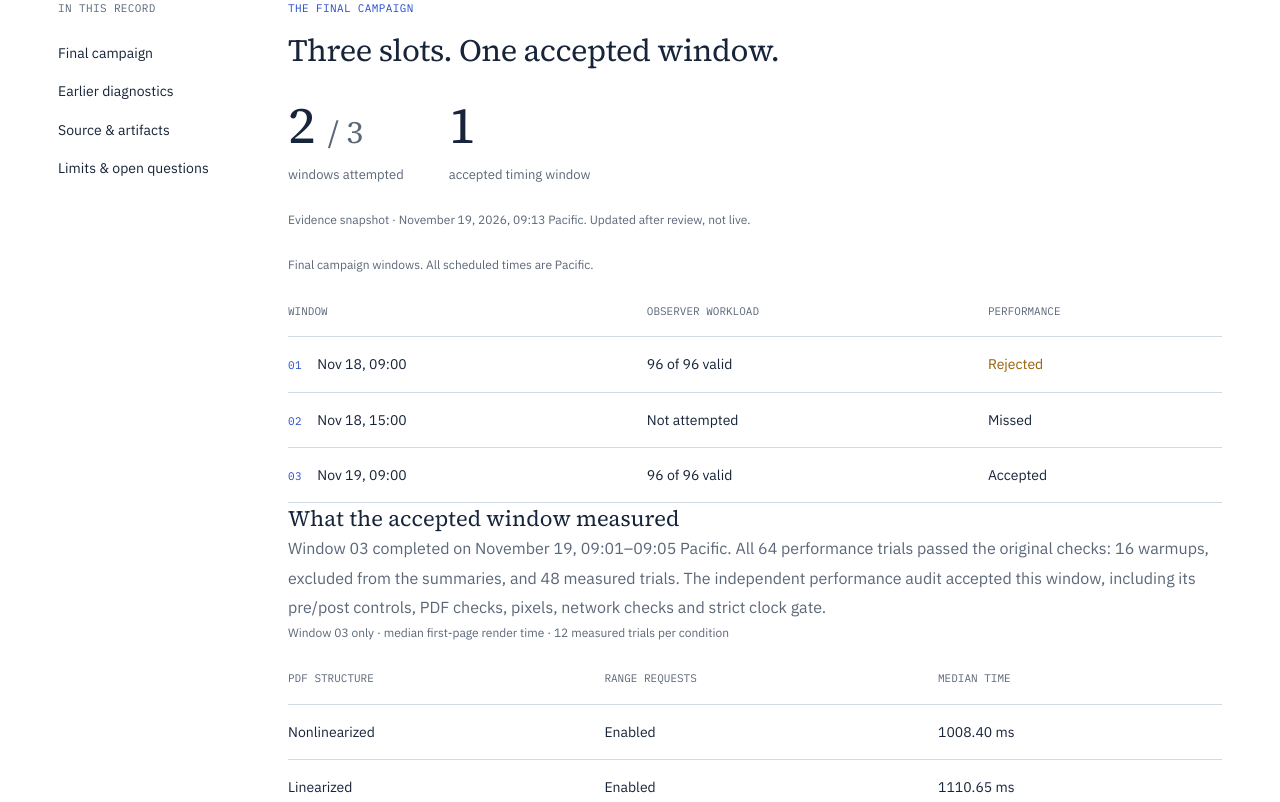
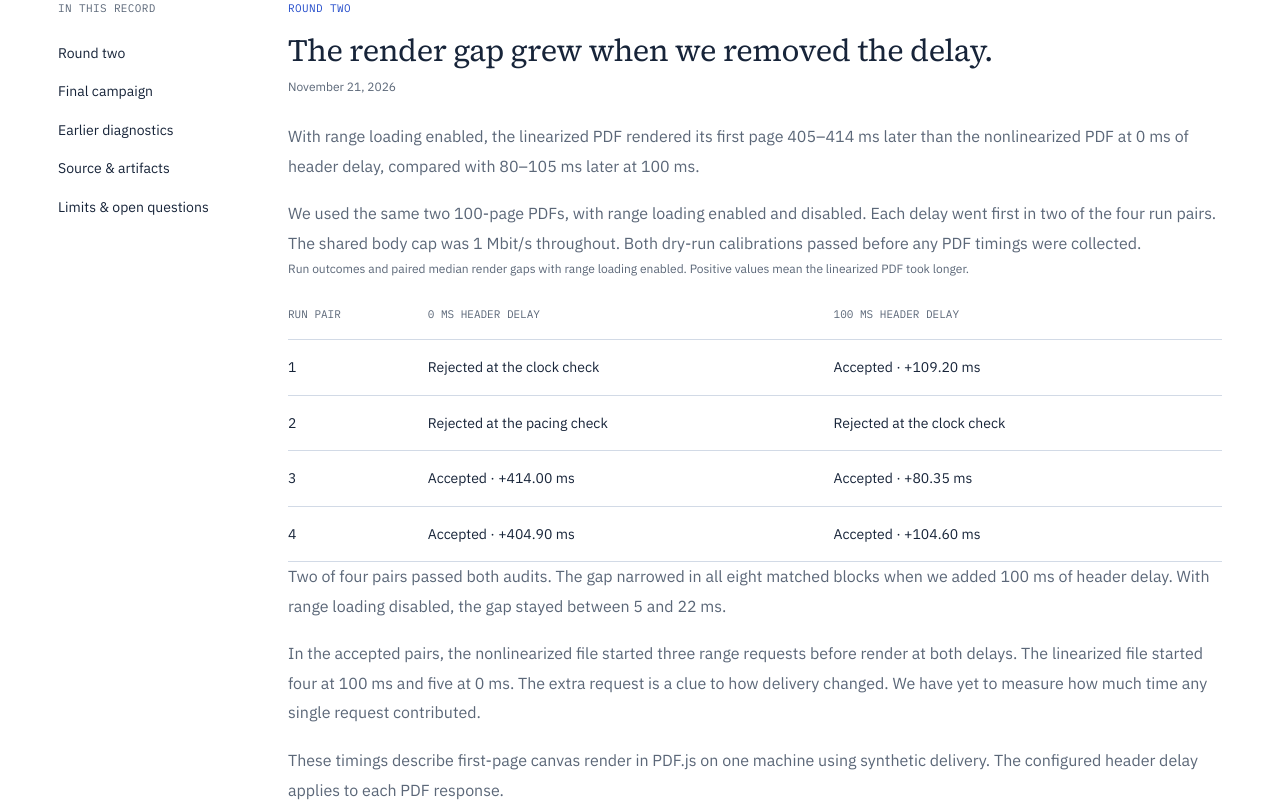
Before and after one commit to kriscodes/lab, a Next.js app: page /experiments/pdf-first-page/evidence in a window 1280 px wide. Shown: the part 420-1222 px from the top of the page. Built offline with nearby package versions, Linux system fonts and the light colour scheme.

Commit message:
Publish Lab 001 response-delay results

```diff
--- a/src/app/experiments/pdf-first-page/evidence/page.tsx
+++ b/src/app/experiments/pdf-first-page/evidence/page.tsx
@@ -4,7 +4,7 @@ import { pageMetadata } from '@/lib/site';
 
 export const metadata = pageMetadata(
   'PDF loading evidence',
-  'A dated ledger of the PDF loading campaign, retained failures, earlier diagnostics and source artifacts.',
+  'Round-two response-delay results, the earlier PDF loading campaign, and the audited source records.',
   '/experiments/pdf-first-page/evidence/',
 );
 
--- a/src/app/experiments/pdf-first-page/page.tsx
+++ b/src/app/experiments/pdf-first-page/page.tsx
@@ -4,7 +4,7 @@ import { pageMetadata } from '@/lib/site';
 
 export const metadata = pageMetadata(
   'PDF loading — Lab 001',
-  'One controlled PDF pair and the path to first-page render. Protocol, current evidence and limitations.',
+  'One controlled PDF pair and the path to first-page render. Round two tests 0 ms and 100 ms of response delay.',
   '/experiments/pdf-first-page/',
 );
 
--- a/src/experiments/pdf-first-page/ledger.tsx
+++ b/src/experiments/pdf-first-page/ledger.tsx
@@ -9,6 +9,7 @@ import {
   RESEARCH_STAGES,
 } from './evidence';
 import { EvidenceDate, LabNavigation } from './navigation';
+import { RoundTwoResults } from './round-two';
 
 /** Displays the reviewed campaign outcomes, earlier diagnostics and limits of the evidence. */
 export function PdfLoadingEvidence() {
@@ -28,13 +29,15 @@ export function PdfLoadingEvidence() {
       <div className="lab-evidence-layout">
         <nav className="lab-contents" aria-label="Evidence sections">
           <span className="lr-mono">IN THIS RECORD</span>
+          <a href="#round-two">Round two</a>
           <a href="#ledger">Final campaign</a>
           <a href="#earlier">Earlier diagnostics</a>
           <a href="#artifacts">Source &amp; artifacts</a>
           <a href="#limits">Limits &amp; open questions</a>
         </nav>
         <div className="lab-evidence-body">
-          <section id="ledger" aria-labelledby="ledger-heading">
+          <RoundTwoResults />
+          <section id="ledger" className="lab-section" aria-labelledby="ledger-heading">
             <p className="lr-mono lab-eyebrow">THE FINAL CAMPAIGN</p>
             <h2 id="ledger-heading">Three slots. One accepted window.</h2>
             <div className="lab-counts">
--- /dev/null
+++ b/src/experiments/pdf-first-page/round-two-data.ts
@@ -0,0 +1,20 @@
+import { BENCHMARK_REPOSITORY } from './evidence';
+
+export const ROUND_TWO = {
+  headline: 'The render gap grew when we removed the delay.',
+  summary:
+    'With range loading enabled, the linearized PDF rendered its first page 405–414 ms later than the nonlinearized PDF at 0 ms of header delay, compared with 80–105 ms later at 100 ms.',
+  tableCaption:
+    'Run outcomes and paired median render gaps with range loading enabled. Positive values mean the linearized PDF took longer.',
+  pairs: [
+    { pair: 1, delay0: 'Rejected at the clock check', delay100: 'Accepted · +109.20 ms' },
+    { pair: 2, delay0: 'Rejected at the pacing check', delay100: 'Rejected at the clock check' },
+    { pair: 3, delay0: 'Accepted · +414.00 ms', delay100: 'Accepted · +80.35 ms' },
+    { pair: 4, delay0: 'Accepted · +404.90 ms', delay100: 'Accepted · +104.60 ms' },
+  ],
+  interpretation:
+    'Two of four pairs passed both audits. The gap narrowed in all eight matched blocks when we added 100 ms of header delay. With range loading disabled, the gap stayed between 5 and 22 ms.',
+  network:
+    'In the accepted pairs, the nonlinearized file started three range requests before render at both delays. The linearized file started four at 100 ms and five at 0 ms. The extra request is a clue to how delivery changed. We have yet to measure how much time any single request contributed.',
+  evidenceUrl: `${BENCHMARK_REPOSITORY}/blob/ed38b02c126e2553610bc06d2db2c13e46f56f37/docs/round-two.md`,
+} as const;
--- /dev/null
+++ b/src/experiments/pdf-first-page/round-two.tsx
@@ -0,0 +1,51 @@
+import { ROUND_TWO } from './round-two-data';
+
+export function RoundTwoResults() {
+  return (
+    <section id="round-two" aria-labelledby="round-two-heading">
+      <p className="lr-mono lab-eyebrow">ROUND TWO</p>
+      <h2 id="round-two-heading">{ROUND_TWO.headline}</h2>
+      <p className="lab-dateline">
+        <time dateTime="2026-11-21">November 21, 2026</time>
+      </p>
+      <div className="lab-prose">
+        <p>{ROUND_TWO.summary}</p>
+        <p>
+          We used the same two 100-page PDFs, with range loading enabled and disabled. Each delay
+          went first in two of the four run pairs. The shared body cap was 1 Mbit/s throughout. Both
+          dry-run calibrations passed before any PDF timings were collected.
+        </p>
+      </div>
+      <table className="lab-ledger">
+        <caption>{ROUND_TWO.tableCaption}</caption>
+        <thead>
+          <tr>
+            <th scope="col">Run pair</th>
+            <th scope="col">0 ms header delay</th>
+            <th scope="col">100 ms header delay</th>
+          </tr>
+        </thead>
+        <tbody>
+          {ROUND_TWO.pairs.map(({ pair, delay0, delay100 }) => (
+            <tr key={pair}>
+              <th scope="row">{pair}</th>
+              <td data-label="0 ms header delay">{delay0}</td>
+              <td data-label="100 ms header delay">{delay100}</td>
+            </tr>
+          ))}
+        </tbody>
+      </table>
+      <div className="lab-prose">
+        <p>{ROUND_TWO.interpretation}</p>
+        <p>{ROUND_TWO.network}</p>
+        <p>
+          These timings describe first-page canvas render in PDF.js on one machine using synthetic
+          delivery. The configured header delay applies to each PDF response.
+        </p>
+        <a className="lab-text-link" href={ROUND_TWO.evidenceUrl}>
+          Read the protocol and audited results
+        </a>
+      </div>
+    </section>
+  );
+}
--- a/src/lib/experiments.ts
+++ b/src/lib/experiments.ts
@@ -69,15 +69,16 @@ const pdfLoadingExperiment: ExperimentMetadata = Object.freeze({
   status: 'published',
   category: 'PDF loading',
   summary:
-    'A closed campaign with one accepted window, one rejected attempt and one missed slot. Insufficient accepted evidence for a comparison across runs.',
+    'Two PDFs with the same pages. Round two tests how response delay and range loading affect first-page render time.',
   researchQuestion:
     'Does linearization change first-page render time under controlled delivery, with and without range loading?',
   hypothesis:
-    'The order of PDF bytes may change time to first-page render under a declared delivery profile. The closed campaign did not yield enough accepted windows for a comparison across runs.',
+    'The order of PDF bytes and the timing of range responses may change when PDF.js can render the first page.',
   technologies: Object.freeze(['PDF.js', 'Chromium', 'TypeScript', 'Python']),
   strategies: Object.freeze([
     'Linearized versus nonlinearized',
     'Range loading enabled versus disabled',
+    '0 versus 100 ms of response-header delay',
   ]),
   methodologyURI: '/methodology/',
   references: Object.freeze([
```
Also changed, not shown: src/experiments/pdf-first-page/overview.tsx (+15 -4 lines).
